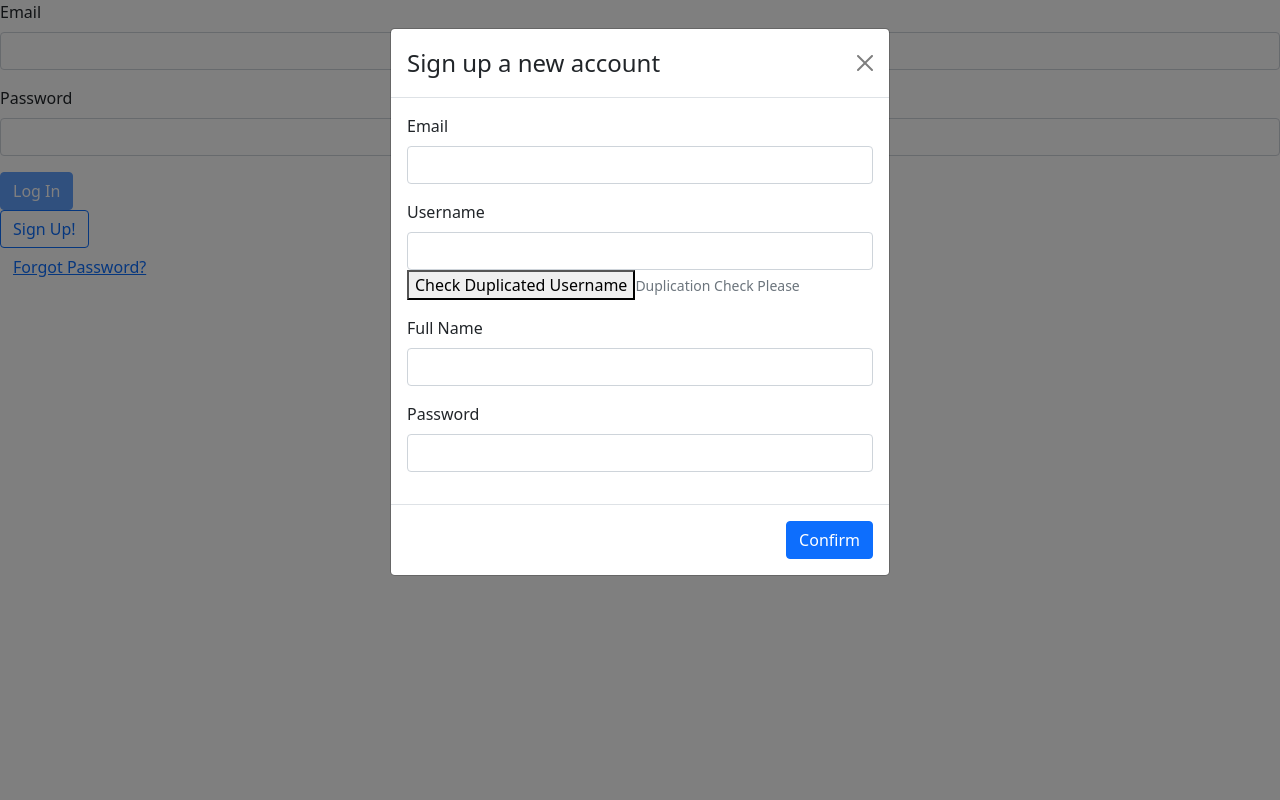
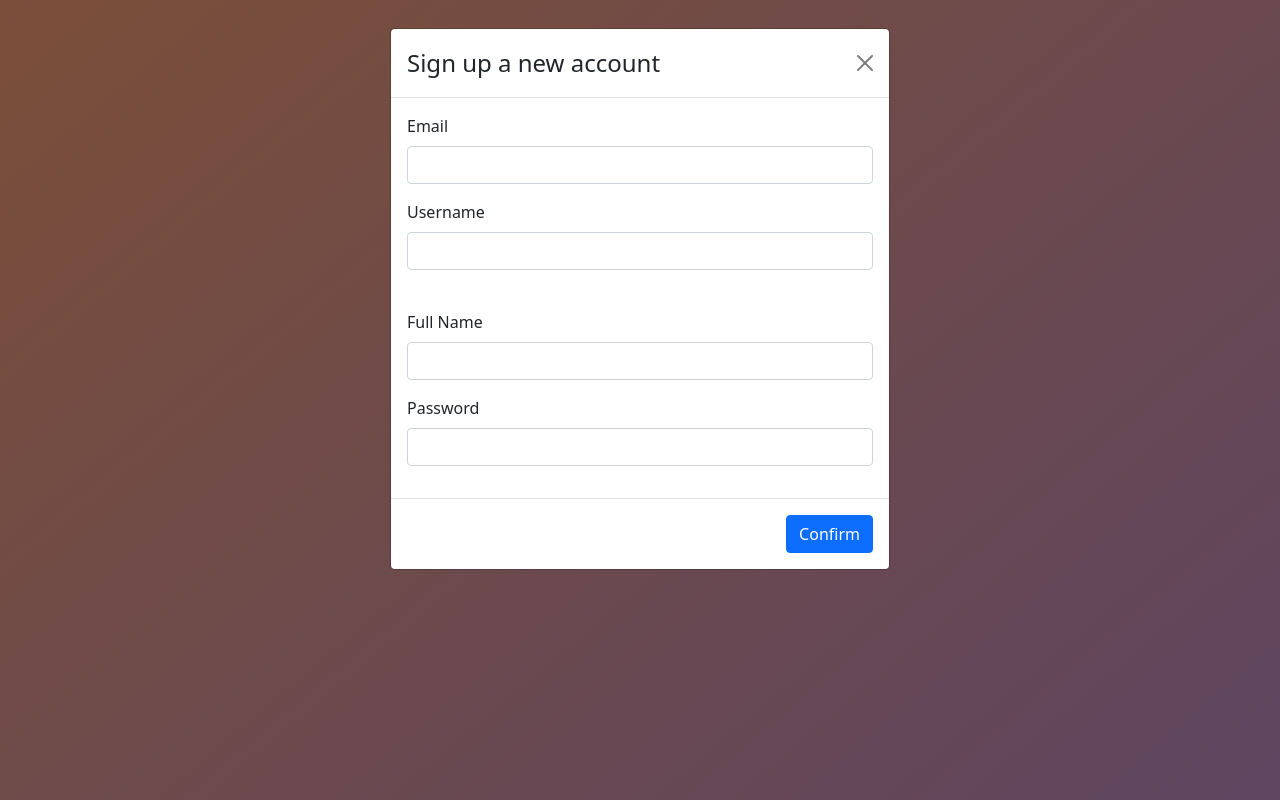
Before and after one commit to swsnu/swpp2021-team1, a React (Create React App) app: page /login in a window 1280 px wide. Both pictures are taken after a click on the button "Sign Up!". Built offline with nearby package versions, Linux system fonts and the light colour scheme.

Commit message:
fix modal close bug & fix username dup check bug & add some css

```diff
--- a/src/app/store.tsx
+++ b/src/app/store.tsx
@@ -1,10 +1,10 @@
 import { configureStore }from '@reduxjs/toolkit'
-import userReducer, {UsersState} from '../features/auth/authSlice'
+import authReducer, {AuthState} from '../features/auth/authSlice'
 import {CombinedState} from "redux";
 
 const store = configureStore({
     reducer: {
-        users : userReducer,
+        auth: authReducer,
         /*
         repositories : filtersReducer,
         posts :
--- a/src/features/auth/login/LogIn.tsx
+++ b/src/features/auth/login/LogIn.tsx
@@ -6,6 +6,7 @@ import { Redirect } from "react-router-dom";
 import * as actionCreator from "../authSlice"
 import { Form, Button } from "react-bootstrap";
 import SignUp from "./popup/SignUp";
+import './Login.css'
 
 interface LogInProps {
 
@@ -18,7 +19,7 @@ export default function LogIn(props: LogInProps) {
     const dispatch = useAppDispatch();
     const [account, isLoading, hasError] =
     useAppSelector(state =>
-            [state.users.account, state.users.currentUser, state.users.friends, state.users.isLoading, state.users.hasError]);
+        [state.auth.account, state.auth.currentUser, state.auth.friends, state.auth.isLoading, state.auth.hasError]);
 
     function onLogIn() {
         dispatch(actionCreator.logIn({ email, password }));
@@ -31,25 +32,25 @@ export default function LogIn(props: LogInProps) {
     //error 처리 필요
     if (isLoading && !hasError) return null;
     return (
-        <div>
+        <div id="viewport" className="p-5" >
             {account && <Redirect to={`/main/${account.realName}`} />}
-            <Form>
-                <Form.Group className="mb-3" controlId="formBasicEmail">
-                    <Form.Label>Email</Form.Label>
-                    <Form.Control value={email} type="email" onChange={event => setEmail(event.target.value)} />
+            <Form id="form-container" className="p-5">
+                <Form.Group className="mb-3">
+                    <Form.Control value={email} type="email" onChange={event => setEmail(event.target.value)} placeholder="Email" />
                 </Form.Group>
-                <Form.Group className="mb-3" controlId="formBasicPassword">
-                    <Form.Label>Password</Form.Label>
-                    <Form.Control value={password} type="password" onChange={event => setPassword(event.target.value)} />
+                <Form.Group className="mb-3">
+                    <Form.Control value={password} type="password" onChange={event => setPassword(event.target.value)} placeholder="Password" />
                 </Form.Group>
-                <Button onClick={onLogIn} disabled={email === "" || password === ""} variant="primary">Log In</Button>
+                <div>
+                    <Button id="login-button" onClick={onLogIn}
+                    disabled={email === "" || password === ""}
+                    variant="primary">Log In</Button>
+                    <div id="signup-button" >
+                        <Button onClick={() => setSignupModalShow(true)} variant="link">Sign Up!</Button>
+                        <SignUp show={signupModalShow} onModalClose={onModalClose} />
+                    </div>
+                </div>
             </Form>
-            <div id="signup">
-                <Button onClick={() => setSignupModalShow(true)} variant="outline-primary">Sign Up!</Button>
-                <SignUp show={signupModalShow} onModalClose={onModalClose} />
-            </div>
-            <Button variant="link">Forgot Password?</Button>
-            {/*TODO : Modal RestorePassword.tsx with onClick*/}
 
         </div>
     )
--- /dev/null
+++ b/src/features/auth/login/Login.css
@@ -0,0 +1,22 @@
+#viewport {
+  width: 100%;
+  height: 100vh;
+  background: linear-gradient(140deg, rgba(246, 157, 114, 1) 0%,rgba(189, 139, 192, 1) 100%);
+}
+
+#form-container {
+  margin: auto;
+  width: fit-content;
+  background-color: rgba(256, 256, 256, 0.8);
+  border-radius: 50px;
+}
+
+#login-button {
+  margin: auto;
+  width: fit-content;
+}
+
+#signup-button {
+  margin: auto;
+  width: fit-content;
+}
--- a/src/features/auth/login/popup/SignUp.tsx
+++ b/src/features/auth/login/popup/SignUp.tsx
@@ -10,7 +10,7 @@ import { fetchAllUsers } from "../../../../common/APIs";
 
 interface SignUpProps {
     show: boolean
-    onModalClose: {(): void}
+    onModalClose: () => void
 }
 
 export default function SignUp(props : SignUpProps) {
@@ -22,23 +22,20 @@ export default function SignUp(props : SignUpProps) {
     //해당 닉네임을 이용할 수 있는지 확인하는 state
     const dispatch = useDispatch<AppDispatch>();
     const [isLoading, hasError] = useSelector<RootState, [boolean, boolean]>(state =>
-        [state.users.isLoading, state.users.hasError]);
+        [state.auth.isLoading, state.auth.hasError]);
+
 
     useEffect(() => {
-        if (canUse === null) {
+        if (username === '') setCanUse(undefined);
+        else {
             const checkUsernameDup = async () => {
                 const userList = await fetchAllUsers();
-                if (userList.find((user:User) => user.username === username)) setCanUse(false);
+                if (userList.find((user) => user.username === username)) setCanUse(false);
                 else setCanUse(true);
             }
             checkUsernameDup();
         }
-
-    }, [canUse]);
-
-    function onCheck() {
-        setCanUse(null);
-    }
+    }, [username]);
 
     function onSignUp() {
         /*정규표현식으로 signup 형식 지정(hw2 참조)*/
@@ -71,31 +68,30 @@ export default function SignUp(props : SignUpProps) {
     // if (isLoading && !hasError) return null;
 
     return (
-    <Modal show={props.show} onHide={() => props.onModalClose}>
+    <Modal show={props.show} onHide={props.onModalClose}>
         <Modal.Header closeButton>
             <Modal.Title>Sign up a new account</Modal.Title>
         </Modal.Header>
         <Modal.Body>
             <Form>
-                <Form.Group className="mb-3" controlId="formBasicEmail">
+                <Form.Group className="mb-3">
                     <Form.Label>Email</Form.Label>
                     <Form.Control type="email" value={email} onChange={e => setEmail(e.target.value)}/>
                 </Form.Group>
-                <Form.Group className="mb-3" controlId="formBasicUsername">
+                <Form.Group className="mb-3">
                     <Form.Label>Username</Form.Label>
                     <Form.Control type="text" value={username} onChange={e => setUsername(e.target.value)}/>
-                    <button onClick={onCheck}>Check Duplicated Username</button>
                     <Form.Text className="text-muted">
                         {canUse === true ? 'OK!' :
                         canUse === false ? `${username} is already taken` :
-                        canUse === null ? 'Loading...' : 'Duplication Check Please'}
+                        canUse === null ? <br /> : <br />}
                     </Form.Text>
                 </Form.Group>
-                <Form.Group className="mb-3" controlId="formBasicRealName">
+                <Form.Group className="mb-3">
                     <Form.Label>Full Name</Form.Label>
                     <Form.Control type="text" value={realName} onChange={e => setRealName(e.target.value)} />
                 </Form.Group>
-                <Form.Group className="mb-3" controlId="formBasicPassword">
+                <Form.Group className="mb-3">
                     <Form.Label>Password</Form.Label>
                     <Form.Control type="password" value={password} onChange={e => setPassword(e.target.value)} />
                 </Form.Group>
--- a/src/features/profile/Profile.tsx
+++ b/src/features/profile/Profile.tsx
@@ -16,7 +16,7 @@ export default function Profile(props : ProfileProps) {
     const dispatch = useDispatch<AppDispatch>();
     const [account, currentUser, friends, isLoading, hasError] =
         useSelector<RootState, [User|null, DummyUser|null, DummyUser[], boolean, boolean]>(state =>
-        [state.users.account, state.users.currentUser, state.users.friends, state.users.isLoading, state.users.hasError]);
+        [state.auth.account, state.auth.currentUser, state.auth.friends, state.auth.isLoading, state.auth.hasError]);
     const params = useParams<{user : string}>();
     const history = useHistory();
     const [currentTab, setCurrentTab] = useState<'Post'|'Repo'|'Explore'>('Explore');
--- a/src/index.css
+++ b/src/index.css
@@ -1,3 +1,7 @@
+:root {
+  box-sizing: content-box;
+}
+
 body {
   margin: 0;
   font-family: -apple-system, BlinkMacSystemFont, 'Segoe UI', 'Roboto', 'Oxygen',
```
Also changed, not shown: src/features/auth/authSlice.tsx (+20 -20 lines).
